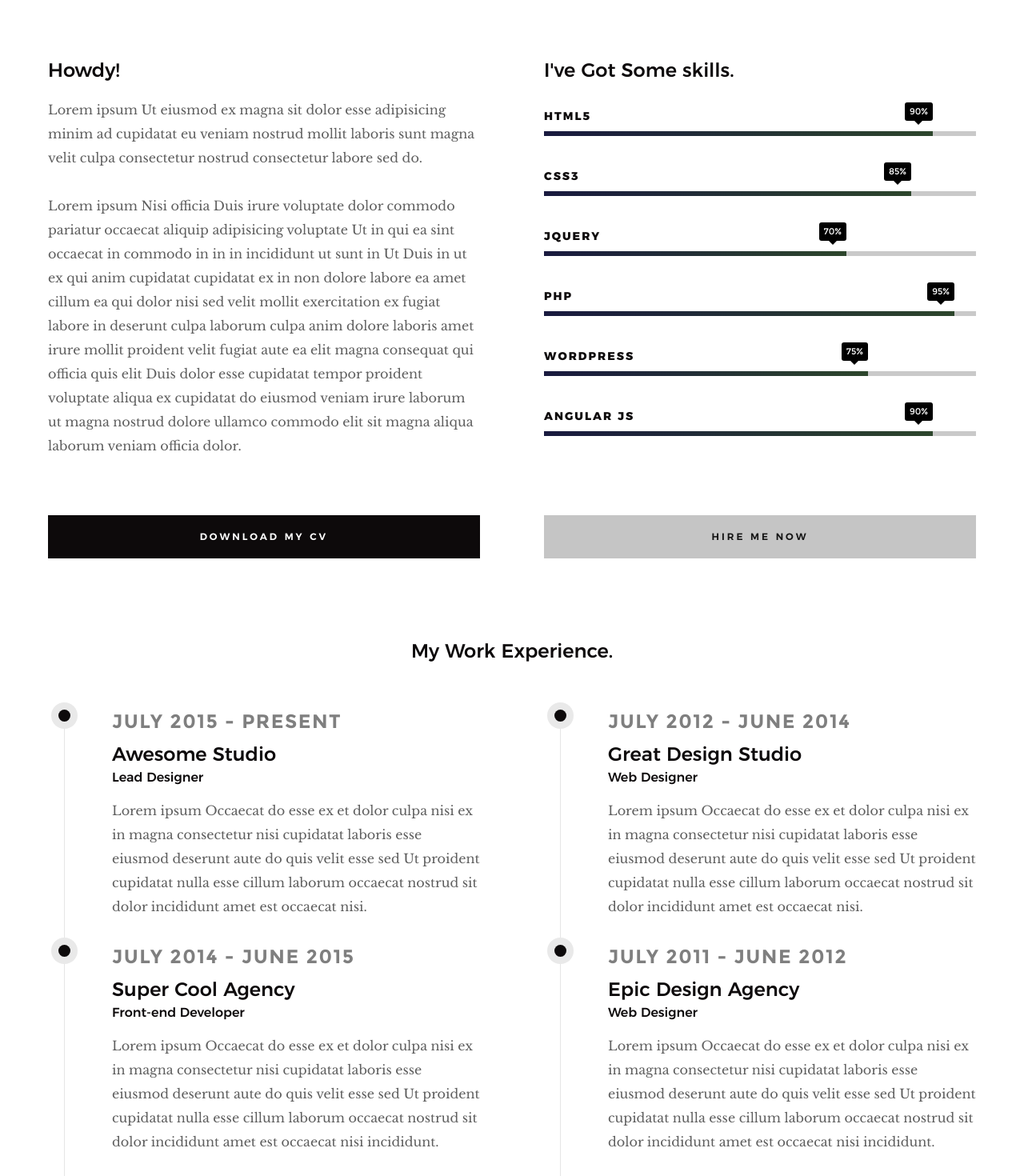
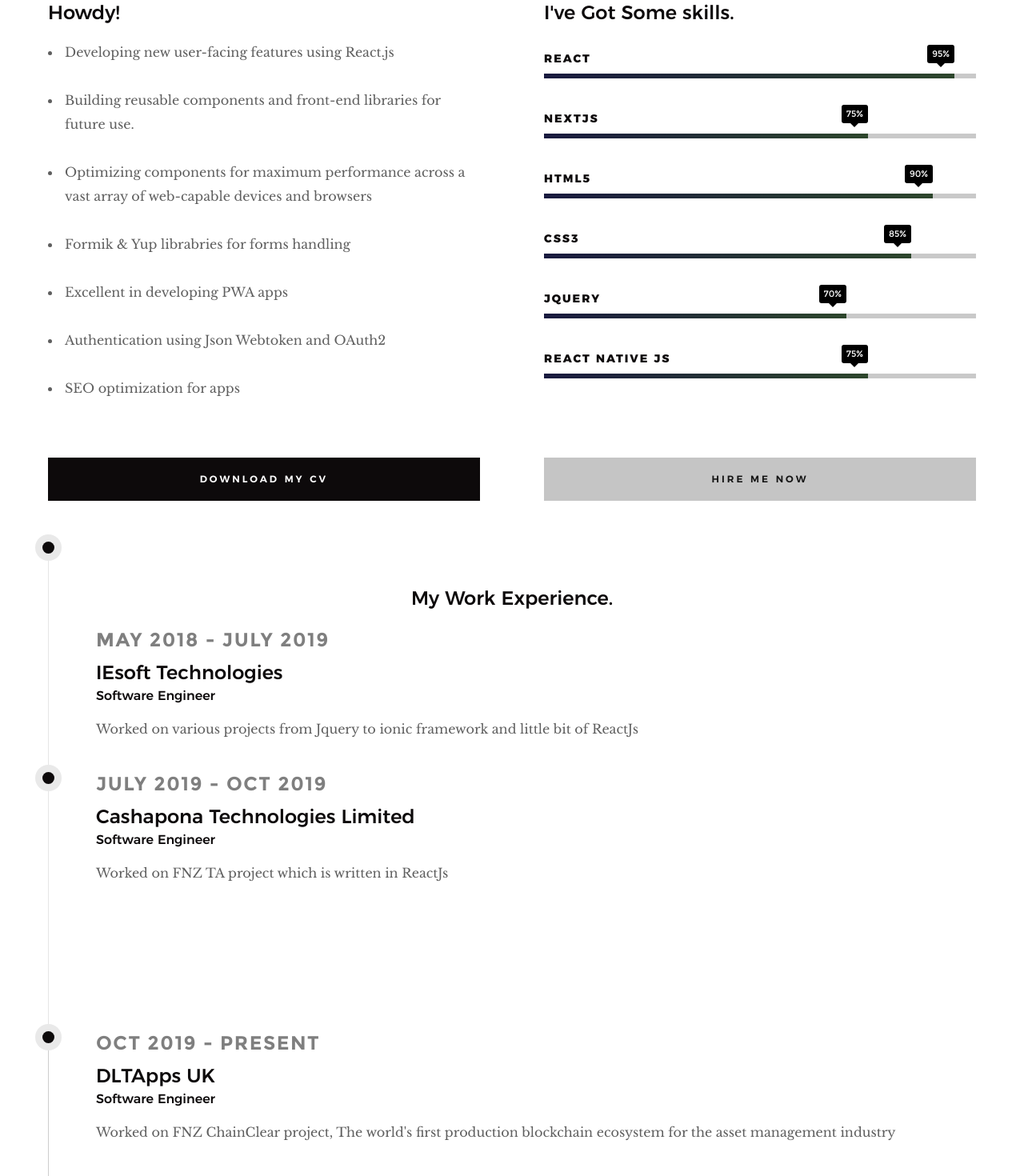
Before and after one commit to Rakeshtagadghar/rakesh, a Next.js app: page / in a window 1280 px wide. Shown: the part 1220-2690 px from the top of the page at 80% size. Built offline with nearby package versions, Linux system fonts and the light colour scheme.

Commit message:
background image

```diff
--- a/src/components/about.js
+++ b/src/components/about.js
@@ -1,24 +1,45 @@
 const About = () => (
   <section id="about" className="s-about target-section">
-
     <div className="row narrow section-intro has-bottom-sep">
       <div className="col-full text-center">
         <h3>About</h3>
-                <h1>More About Me</h1>
-                <p className="lead">Lorem ipsum Dolor adipisicing nostrud et aute Excepteur amet commodo ea dolore irure esse Duis nulla sint fugiat cillum ullamco proident aliquip quis qui voluptate dolore veniam Ut laborum non est in officia.</p>
+        <h1>Rakesh Tagadghar</h1>
+        <p className="lead">I enjoy frontend software programming</p>
       </div>
     </div>
 
     <div className="row about-content">
-
       <div className="col-six tab-full left">
         <h3>Howdy!</h3>
-
-                <p>Lorem ipsum Ut eiusmod ex magna sit dolor esse adipisicing minim ad cupidatat eu veniam nostrud mollit laboris sunt magna velit culpa consectetur nostrud consectetur labore sed do.</p>
-
+        <ul>
+          <li>
+            <p>Developing new user-facing features using React.js</p>
+          </li>
+          <li>
             <p>
-                Lorem ipsum Nisi officia Duis irure voluptate dolor commodo pariatur occaecat aliquip adipisicing voluptate Ut in qui ea sint occaecat in commodo in in in incididunt ut sunt in Ut Duis in ut ex qui anim cupidatat cupidatat ex in non dolore labore ea amet cillum ea qui dolor nisi sed velit mollit exercitation ex fugiat labore in deserunt culpa laborum culpa anim dolore laboris amet irure mollit proident velit fugiat aute ea elit magna consequat qui officia quis elit Duis dolor esse cupidatat tempor proident voluptate aliqua ex cupidatat do eiusmod veniam irure laborum ut magna nostrud dolore ullamco commodo elit sit magna aliqua laborum veniam officia dolor.
+              Building reusable components and front-end libraries for future
+              use.
             </p>
+          </li>
+          <li>
+            <p>
+              Optimizing components for maximum performance across a vast array
+              of web-capable devices and browsers
+            </p>
+          </li>
+          <li>
+            <p>Formik & Yup librabries for forms handling</p>
+          </li>
+          <li>
+            <p>Excellent in developing PWA apps </p>
+          </li>
+          <li>
+            <p>Authentication using Json Webtoken and OAuth2 </p>
+          </li>
+          <li>
+            <p>SEO optimization for apps </p>
+          </li>
+        </ul>
       </div>
 
       <div className="col-six tab-full right">
@@ -26,114 +47,115 @@ const About = () => (
 
         <ul className="skill-bars">
           <li>
-                    <div className="progress percent90"><span>90%</span></div>
+            <div className="progress percent95">
+              <span>95%</span>
+            </div>
+            <strong>React</strong>
+          </li>
+          <li>
+            <div className="progress percent75">
+              <span>75%</span>
+            </div>
+            <strong>NextJs</strong>
+          </li>
+          <li>
+            <div className="progress percent90">
+              <span>90%</span>
+            </div>
             <strong>HTML5</strong>
           </li>
           <li>
-                    <div className="progress percent85"><span>85%</span></div>
+            <div className="progress percent85">
+              <span>85%</span>
+            </div>
             <strong>CSS3</strong>
           </li>
           <li>
-                    <div className="progress percent70"><span>70%</span></div>
+            <div className="progress percent70">
+              <span>70%</span>
+            </div>
             <strong>JQuery</strong>
           </li>
           <li>
-                    <div className="progress percent95"><span>95%</span></div>
-                    <strong>PHP</strong>
-                    </li>
-                    <li>
-                    <div className="progress percent75"><span>75%</span></div>
-                    <strong>Wordpress</strong>
-                    </li>
-                    <li>
-                    <div className="progress percent90"><span>90%</span></div>
-                    <strong>Angular JS</strong>
+            <div className="progress percent75">
+              <span>75%</span>
+            </div>
+            <strong>React Native JS</strong>
           </li>
         </ul>
       </div>
-
     </div>
 
     <div className="row about-content about-content--buttons">
-
       <div className="col-six tab-full left">
-                <a href="#0" className="btn btn--primary full-width">Download My CV</a>
+        <a href="#0" className="btn btn--primary full-width">
+          Download My CV
+        </a>
       </div>
       <div className="col-six tab-full right">
-                <a href="#0" className="btn full-width">Hire Me Now</a>
+        <a href="#0" className="btn full-width">
+          Hire Me Now
+        </a>
       </div>
-
     </div>
 
     <div className="row about-content about-content--timeline">
-
       <div className="col-full text-center">
         <h3>My Work Experience.</h3>
       </div>
 
-            <div className="col-six tab-full left">
+
         <div className="timeline">
-
           <div className="timeline__block">
             <div className="timeline__bullet"></div>
             <div className="timeline__header">
-                            <p className="timeline__timeframe">July 2015 - Present</p>
-                            <h3>Awesome Studio</h3>
-                            <h5>Lead Designer</h5>
+              <p className="timeline__timeframe">May 2018 - July 2019</p>
+              <h3>IEsoft Technologies</h3>
+              <h5>Software Engineer</h5>
             </div>
             <div className="timeline__desc">
-                            <p>Lorem ipsum Occaecat do esse ex et dolor culpa nisi ex in magna consectetur nisi cupidatat laboris esse eiusmod deserunt aute do quis velit esse sed Ut proident cupidatat nulla esse cillum laborum occaecat nostrud sit dolor incididunt amet est occaecat nisi.</p>
+              <p>
+                Worked on various projects from Jquery to ionic framework and
+                little bit of ReactJs
+              </p>
             </div>
           </div>
 
           <div className="timeline__block">
             <div className="timeline__bullet"></div>
             <div className="timeline__header">
-                            <p className="timeline__timeframe">July 2014 - June 2015</p>
-                            <h3>Super Cool Agency</h3>
-                            <h5>Front-end Developer</h5>
+              <p className="timeline__timeframe">July 2019 - Oct 2019</p>
+              <h3>Cashapona Technologies Limited</h3>
+              <h5>Software Engineer</h5>
             </div>
             <div className="timeline__desc">
-                            <p>Lorem ipsum Occaecat do esse ex et dolor culpa nisi ex in magna consectetur nisi cupidatat laboris esse eiusmod deserunt aute do quis velit esse sed Ut proident cupidatat nulla esse cillum laborum occaecat nostrud sit dolor incididunt amet est occaecat nisi incididunt.</p>
+              <p>Worked on FNZ TA project which is written in ReactJs </p>
             </div>
           </div>
 
+
+
+          <div className="timeline">
+            <div className="timeline__block">
+              <div className="timeline__bullet"></div>
+              <div className="timeline__header">
+                <p className="timeline__timeframe">Oct 2019 - Present</p>
+                <h3>DLTApps UK</h3>
+                <h5>Software Engineer</h5>
+              </div>
+              <div className="timeline__desc">
+                <p>
+                  Worked on FNZ ChainClear project, The world's first production
+                  blockchain ecosystem for the asset management industry
+                </p>
+              </div>
+            </div>
+          </div>
         </div>
         </div>
 
-            <div className="col-six tab-full right">
-                <div className="timeline">
-
-                    <div className="timeline__block">
-                        <div className="timeline__bullet"></div>
-                        <div className="timeline__header">
-                            <p className="timeline__timeframe">July 2012 - June 2014</p>
-                            <h3>Great Design Studio</h3>
-                            <h5>Web Designer</h5>
-                        </div>
-                        <div className="timeline__desc">
-                            <p>Lorem ipsum Occaecat do esse ex et dolor culpa nisi ex in magna consectetur nisi cupidatat laboris esse eiusmod deserunt aute do quis velit esse sed Ut proident cupidatat nulla esse cillum laborum occaecat nostrud sit dolor incididunt amet est occaecat nisi.</p>
-                        </div>
-                    </div>
-
-                    <div className="timeline__block">
-                        <div className="timeline__bullet"></div>
-                        <div className="timeline__header">
-                            <p className="timeline__timeframe">July 2011 - June 2012</p>
-                            <h3>Epic Design Agency</h3>
-                            <h5>Web Designer</h5>
-                        </div>
-                        <div className="timeline__desc">
-                            <p>Lorem ipsum Occaecat do esse ex et dolor culpa nisi ex in magna consectetur nisi cupidatat laboris esse eiusmod deserunt aute do quis velit esse sed Ut proident cupidatat nulla esse cillum laborum occaecat nostrud sit dolor incididunt amet est occaecat nisi incididunt.</p>
-                        </div>
-                    </div>
-
-                </div>
-            </div>
-
-        </div>
 
   </section>
-)
+);
 
 export default About;
--- a/src/components/contact.js
+++ b/src/components/contact.js
@@ -149,9 +149,6 @@ class Contact extends React.Component {
             </fieldset>
         </form>
 
-        <div className="message-warning">
-            Something went wrong. Please try again.
-        </div>
 
 
 
--- a/src/components/home.js
+++ b/src/components/home.js
@@ -2,10 +2,7 @@ const Home = () => (
     <section
     id="home"
     className="s-home page-hero target-section"
-    data-parallax="scroll" data-image-src="/images/hero-bg.jpg"
-    data-natural-width="3000"
-    data-natural-height="2000"
-    data-position-y='center'
+    style={{backgroundImage: "url('/images/laptop.jpg')"}}
     >
 <div className="overlay"></div>
 <div className="shadow-overlay"></div>
--- a/src/components/stats.js
+++ b/src/components/stats.js
@@ -14,11 +14,11 @@ const Stats = () => (
                 </div>
                 <h4>Cups of Coffee</h4>
             </div>
-            <div className="col-block stats__col stats__col--highlight">
+            <div className="col-block stats__col">
                 <div className="stats__count">
-                    110
+                    10
                 </div>
-                <h4>Projects Completed</h4>
+                <h4>Project</h4>
             </div>
             <div className="col-block stats__col">
                 <div className="stats__count">
```
Also changed, not shown: public/images/laptop.jpg (added). Lines whose indentation alone changed are shown as unchanged.
